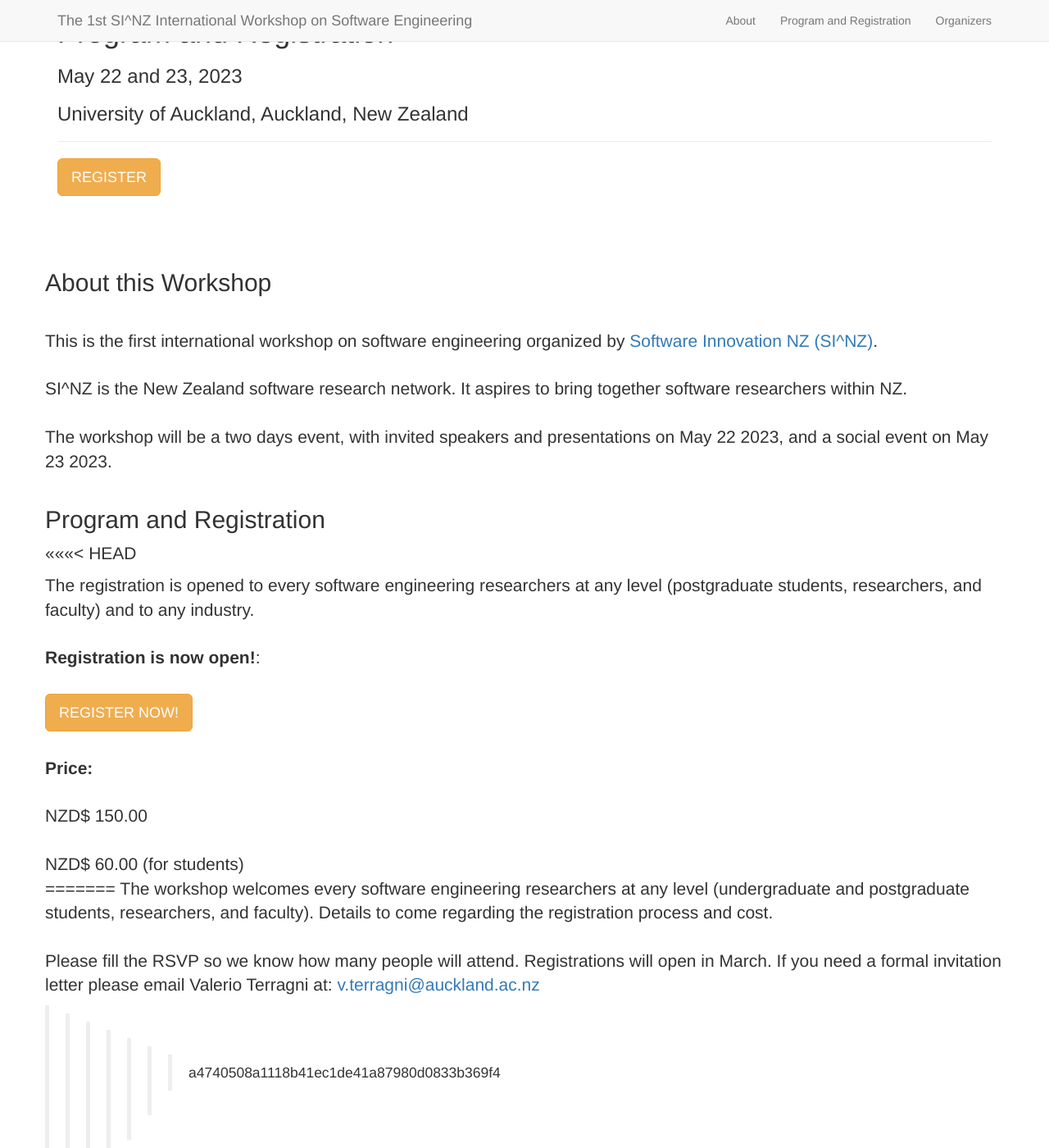
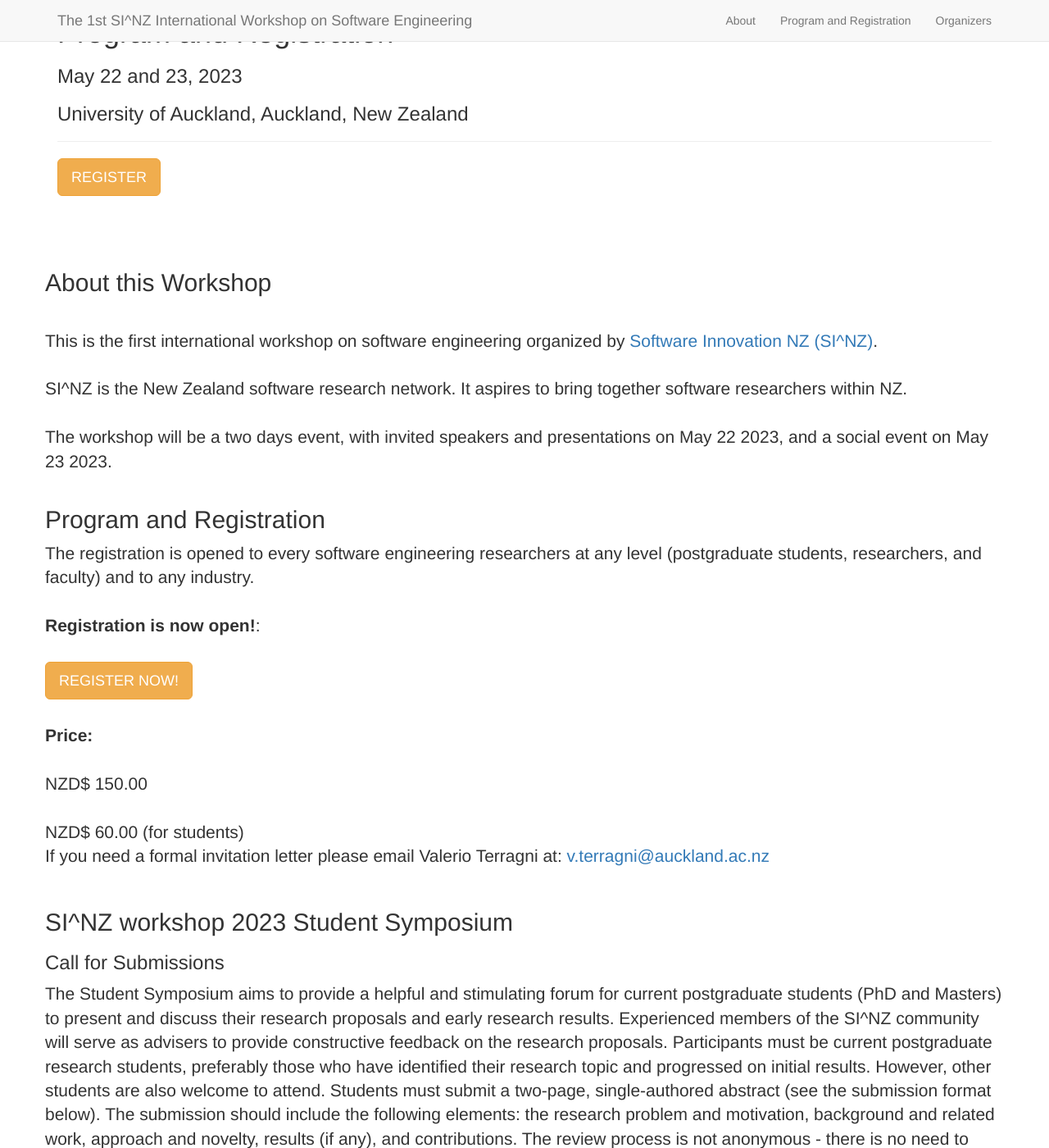
Before and after one commit to SI-NZ-workshop-2024/SI-NZ-workshop-2024, a Jekyll site: the page built from _posts/2014-09-18-services-1 copy 2.markdown, in a window 1280 px wide and 1400 px high. Shown: the whole window at 82% size. Built offline with Jekyll 4.4.1, drawn with Linux system fonts in a browser that asks for light colours; nearby versions of some CDN libraries; library files that are not in the unit come from our copies.

Commit message:
update website

```diff
--- a/_posts/2014-09-18-services-1 copy 2.markdown
+++ b/_posts/2014-09-18-services-1 copy 2.markdown
@@ -4,7 +4,6 @@
 title: Program and Registration<br>
 description: |
 ---
-<<<<<<< HEAD
 
 The registration is opened to every software engineering researchers at any level (postgraduate students, researchers, and faculty) and to any industry.
 <br>
@@ -20,13 +19,7 @@
 <br>
 NZD$ 60.00 (for students)
 <br>
-=======
-The workshop welcomes every software engineering researchers at any level (undergraduate and postgraduate students, researchers, and faculty). Details to come regarding the registration process and cost.
-<br>
-<br>
-Please fill the RSVP so we know how many people will attend. Registrations will open in March. If you need a formal invitation letter please email Valerio Terragni at: <a href="mailto:v.terragni@auckland.ac.nz">v.terragni@auckland.ac.nz</a>
->>>>>>> a4740508a1118b41ec1de41a87980d0833b369f4
-
+If you need a formal invitation letter please email Valerio Terragni at: <a href="mailto:v.terragni@auckland.ac.nz">v.terragni@auckland.ac.nz</a>
 <br>
 <br>
 
```
